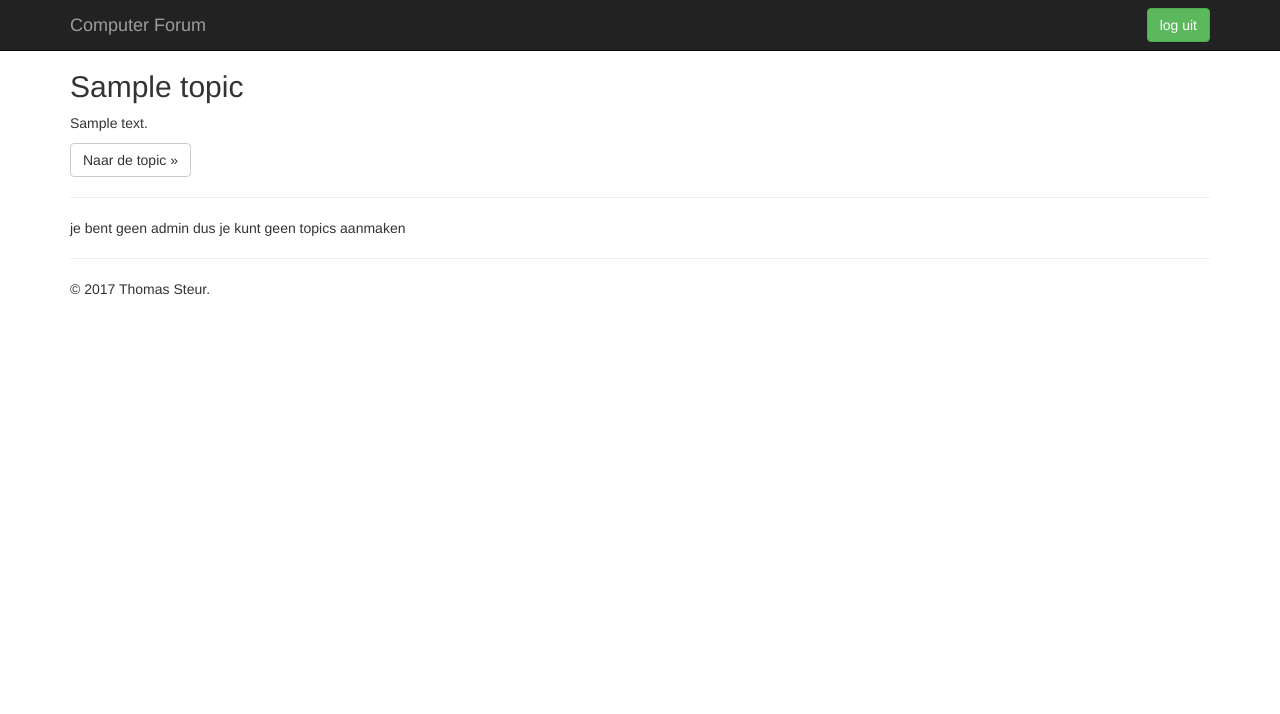
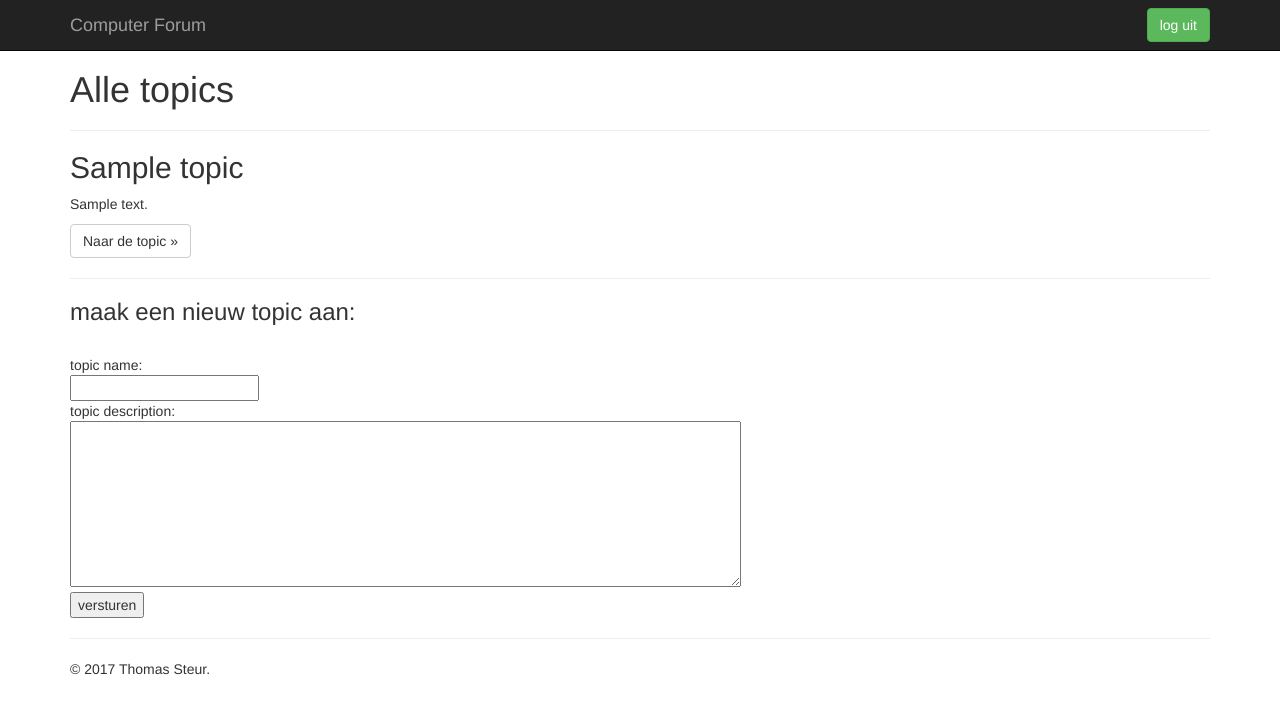
Before and after one commit to MaxSimonAlfa/forum-1, a PHP site: page /topics.php in a window 1280 px wide. Shown: the top 714 px of the page. Run offline with PHP 8.4, Linux system fonts and the light colour scheme; the visitor is signed in with stand-in values (Sample User, id 1); tables that the repository leaves empty hold one stand-in row (values such as "Sample post"); some libraries are stand-ins or nearby versions.

Commit message:
verbeteringen

```diff
--- a/source/index.php
+++ b/source/index.php
@@ -17,7 +17,7 @@
     $loggedin = $login->isLoggedIn($_SESSION["isLoggedIn"]);
     if (isset($_POST['logOut'])) {
         session_destroy();
-        header ('Location: index.php');
+        header("Refresh:0");
     }
     $adminCheck = $login->adminCheck();
 
--- a/source/post.php
+++ b/source/post.php
@@ -9,11 +9,12 @@
     $reaction = $topics->showReactions($_GET['id']);
     if (isset($_POST['versturen'])) {
         $data = $topics->placeComment($_POST['content'], $_POST['name']);
+        header("Refresh:0");
     }
     $loggedin = $topics->isLoggedIn($_SESSION["isLoggedIn"]);
     if (isset($_POST['logOut'])) {
         session_destroy();
-        header ('Location: index.php');
+        header("Refresh:0");
     }
     if (isset($_POST['send'])) {
         $data = $topics->login($_POST['username'], $_POST['password']);
@@ -95,7 +96,7 @@
           <?php
           if ($_SESSION['isLoggedIn'] == true) {
               echo '<form class="" action="" method="post">
-                  <input type="text" name="name" value="s">
+                  <input type="text" name="name" value="">
                   <br /><textarea name="content" rows="8" cols="80"></textarea>
                   <br /><input type="submit" name="versturen" value="versturen">
               </form>';
--- a/source/topic.php
+++ b/source/topic.php
@@ -1,6 +1,6 @@
 <?php
     session_start();
-    // error_reporting(0);
+    error_reporting(0);
     include "includes/oop.php";
 
     $topics = New forum;
@@ -9,11 +9,12 @@
     $topic = $topics->showOneTopic($_GET['id']);
     if (isset($_POST['versturen'])) {
         $data = $topics->placePost($_POST['content'], $_POST['name']);
+        header("Refresh:0");
     }
     $loggedin = $topics->isLoggedIn($_SESSION["isLoggedIn"]);
     if (isset($_POST['logOut'])) {
         session_destroy();
-        header ('Location: index.php');
+        header("Refresh:0");
     }
     if (isset($_POST['send'])) {
         $data = $topics->login($_POST['username'], $_POST['password']);
--- a/source/topics.php
+++ b/source/topics.php
@@ -9,7 +9,7 @@
     $admin = $topics->adminCheck();
     if (isset($_POST['logOut'])) {
         session_destroy();
-        header ('Location: index.php');
+        header("Refresh:0");
     }
     if (isset($_POST['send'])) {
         $data = $topics->login($_POST['username'], $_POST['password']);
@@ -21,6 +21,7 @@
     }
     if (isset($_POST['versturen'])) {
         $data = $topics->placeTopic($_POST['content'], $_POST['name']);
+        header("Refresh:0");
     }
 
 ?>
@@ -75,6 +76,7 @@
     <div class="container">
       <!-- Example row of columns -->
       <div>
+          <h1>Alle topics</h1><hr>
         <?php foreach($topic as $topic):?>
         <div >
           <h2><?php echo $topic['name']; ?></h2>
@@ -84,10 +86,10 @@
         <hr>
         <?php endforeach; ?>
         <?php
-            if ($admin == 1) {
-                echo '<form class="" action="" method="post">
-                    <input type="text" name="name" value="s">
-                    <br /><textarea name="content" rows="8" cols="80"></textarea>
+            if ($admin['admin'] == 1) {
+                echo '<h3>maak een nieuw topic aan:</h3> <br /><form class="" action="" method="post">
+                    topic name:<br /><input type="text" name="name" value="">
+                    <br />topic description:<br /><textarea name="content" rows="8" cols="80"></textarea>
                     <br /><input type="submit" name="versturen" value="versturen">
                 </form>';
             } else  {
```
